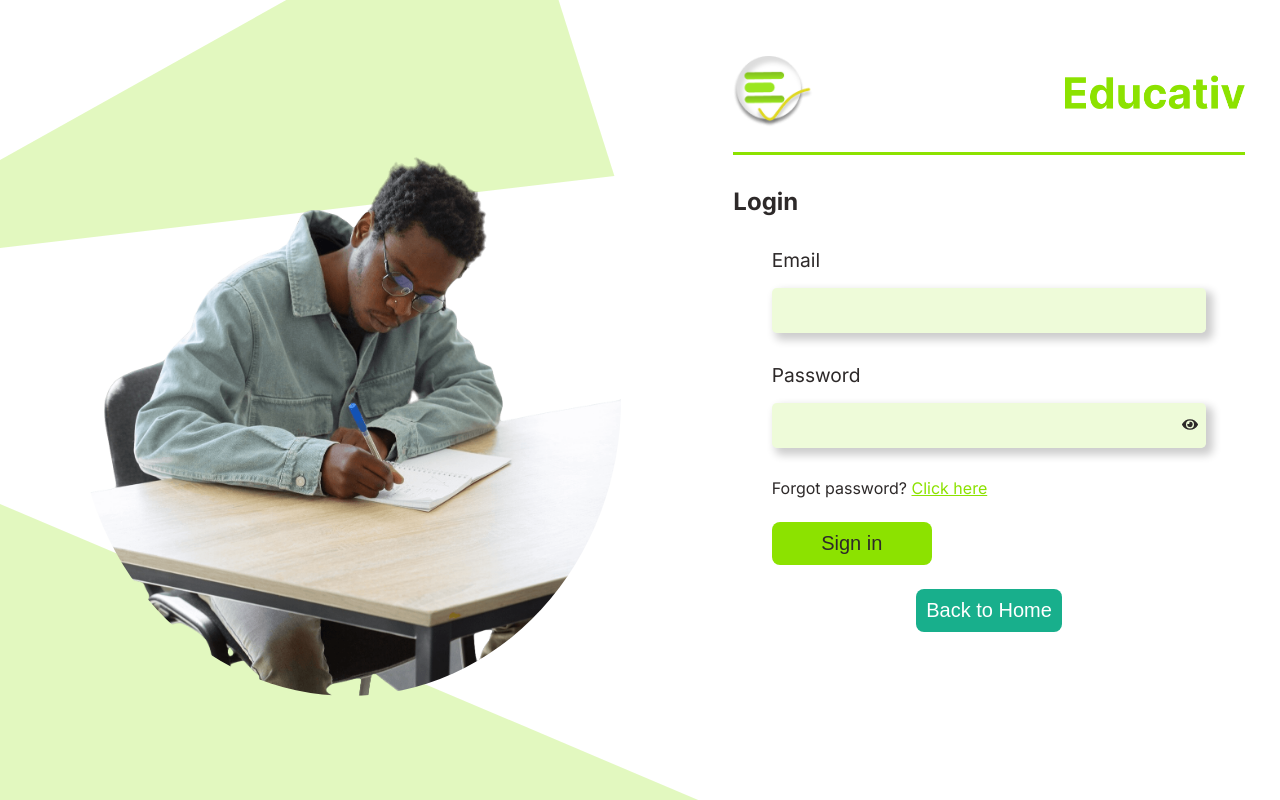
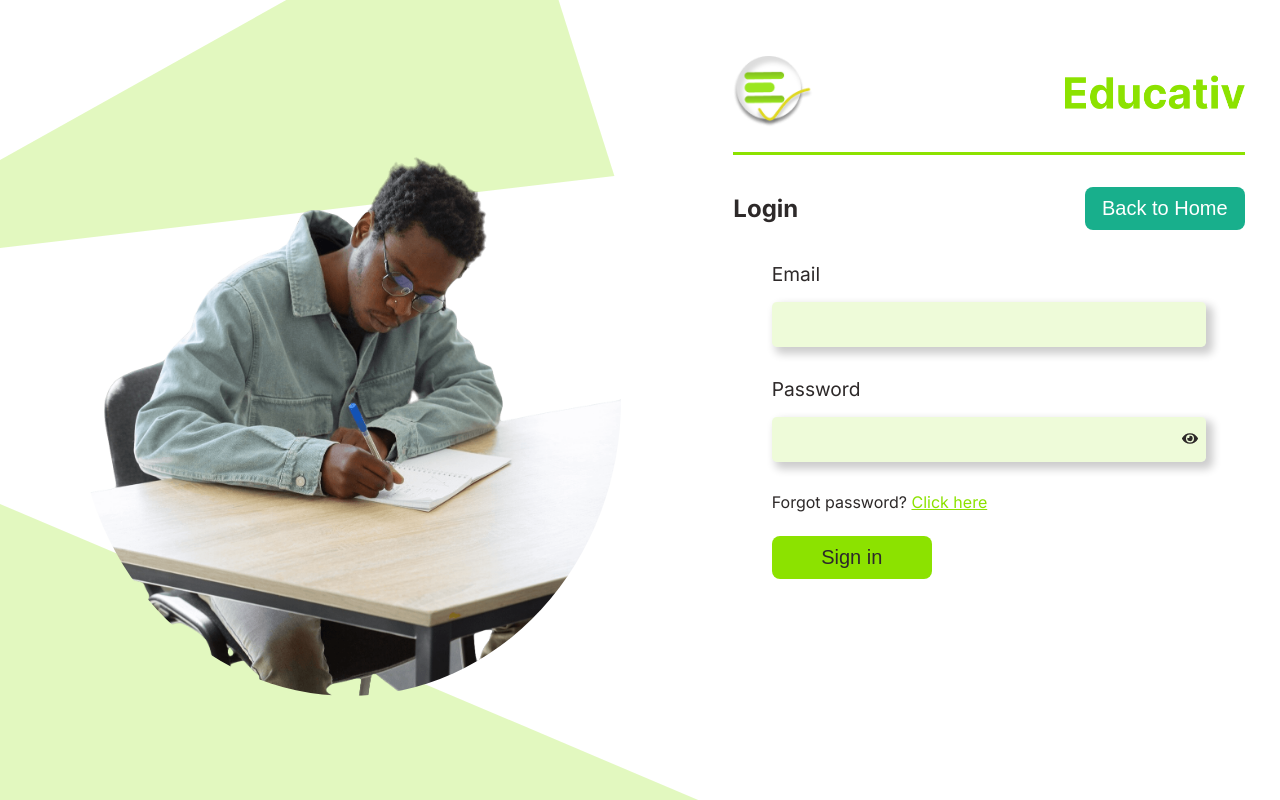
Before and after one commit to Educativ-App/educativ-frontend, a React (Vite) app: page /login in a window 1280 px wide. Built offline with nearby package versions, Linux system fonts and the light colour scheme; no server answers.

Commit message:
corrected back btn

```diff
--- a/src/assets/css/Login.css
+++ b/src/assets/css/Login.css
@@ -1,3 +1,7 @@
+.login_header {
+  /* display: flex; */
+}
+
 .form_section {
   width: 85%;
   margin-inline: auto;
@@ -17,12 +21,6 @@
     color: var(--clr-lemon);
     text-decoration: underline;
   }
-
-  .back_btn {
-    margin-top: 1.5rem;
-    margin-inline: auto;
-    width: fit-content;
-  }
 }
 
 /* MOBILE DESIGN */
--- a/src/pages/login.jsx
+++ b/src/pages/login.jsx
@@ -50,7 +50,11 @@ const Login = () => {
 
   return (
     <div>
-      <h1>Login</h1>
+      <div className="d-flex">
+        <h1>Login</h1>
+
+        <Button text="Back to Home" type="info" onClick={() => navigate("/")} />
+      </div>
 
       <div className="form_section">
         <form className="form" onSubmit={handleSubmit(submitHandler)}>
@@ -91,13 +95,6 @@ const Login = () => {
             Create an account
           </Link>
         </p> */}
-
-        <Button
-          text="Back to Home"
-          type="info"
-          className="back_btn"
-          onClick={() => navigate("/")}
-        />
       </div>
     </div>
   );
```
